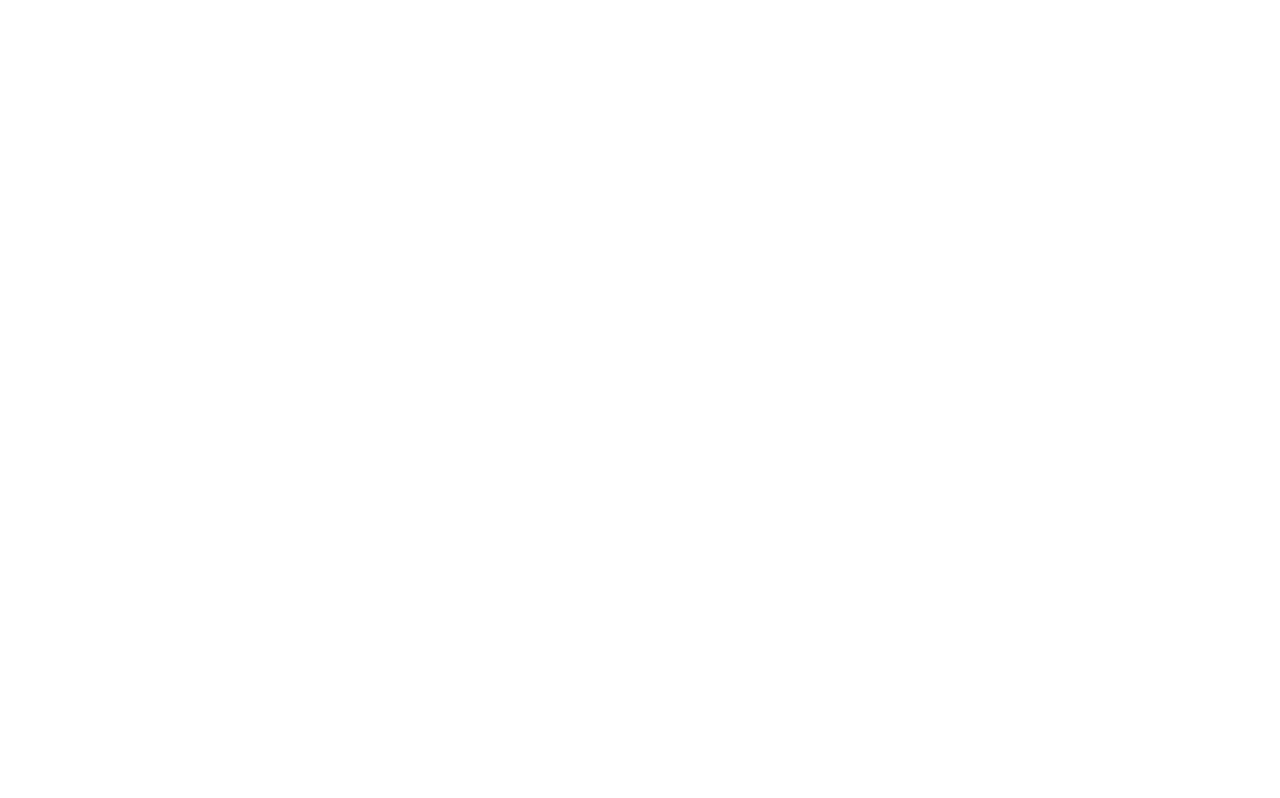
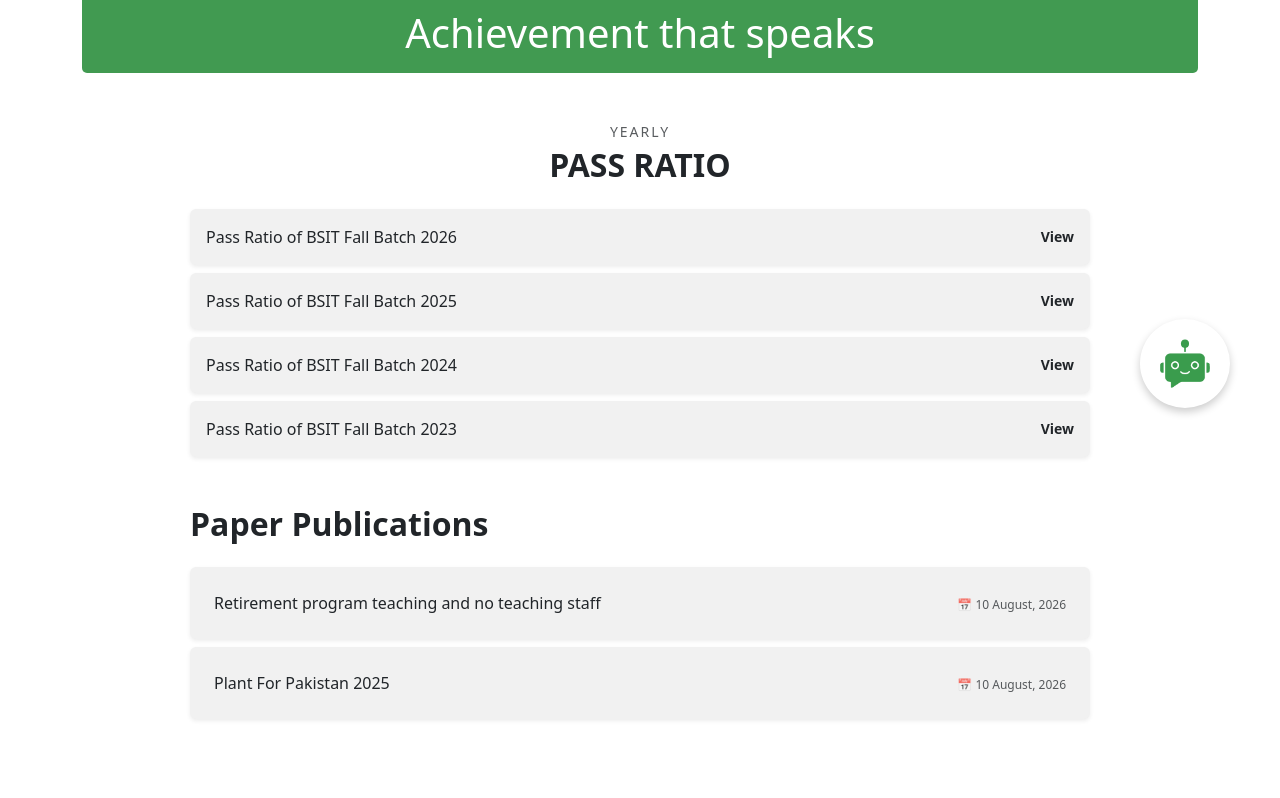
Before and after one commit to mahnooradnan491-boop/gcg, a React app in the folder frontend/: page /achievements in a window 1280 px wide. Before the commit this address had no page. Shown: the part 342-1140 px from the top of the page. Before the commit the page ends 800 px from the top, so only its background shows below. Built offline with nearby package versions, Linux system fonts and the light colour scheme; the HTML template or start-up script is replaced by a standard one.

Commit message:
done achievement

```diff
--- a/frontend/src/main.jsx
+++ b/frontend/src/main.jsx
@@ -10,6 +10,7 @@
 import Login from './views/login'
 import Register from './views/register'
 import Admission from './views/admission'
+import Achievements from './views/achievements'
 import Admin from './views/admin/admin'
 import ContactQuery from './Admin/pages/contactQuery'
 import NewsManagement from './Admin/pages/NewsManagement';
@@ -28,6 +29,7 @@
         <Route path="/gallery" element={<Gallery />} />
         <Route path="/programs" element={<Programs />} />
         <Route path="/admission" element={<Admission />} />
+         <Route path="/achievements" element={<Achievements />} />
         <Route path="/login" element={<Login />} />
         <Route path="/register" element={<Register />} />
 
--- /dev/null
+++ b/frontend/src/views/achievements.css
@@ -0,0 +1,26 @@
+.ls-wide {
+    letter-spacing: 2px;
+}
+
+.ratio-list .bg-light,
+.pub-list .bg-light {
+    background-color: #f1f1f1 !important; /* Image wala light gray */
+    transition: transform 0.2s;
+    border: none;
+}
+
+.ratio-list .bg-light:hover,
+.pub-list .bg-light:hover {
+    transform: translateX(5px);
+    background-color: #e9e9e9 !important;
+}
+
+.achievement-banner h2 {
+    font-size: 2.5rem;
+}
+
+@media (max-width: 768px) {
+    .achievement-banner h2 {
+        font-size: 1.5rem;
+    }
+}
--- /dev/null
+++ b/frontend/src/views/achievements.jsx
@@ -0,0 +1,73 @@
+import Chatbox from '../components/chatbox'
+import Header from '../components/header'
+import Footer from '../components/footer'
+import React from 'react'
+import './achievements.css'
+
+function Achievements() {
+  const passRatios = [
+    { year: "2026", title: "Pass Ratio of BSIT Fall Batch 2026" },
+    { year: "2025", title: "Pass Ratio of BSIT Fall Batch 2025" },
+    { year: "2024", title: "Pass Ratio of BSIT Fall Batch 2024" },
+    { year: "2023", title: "Pass Ratio of BSIT Fall Batch 2023" },
+  ];
+
+  const publications = [
+    { title: "Retirement program teaching and no teaching staff", date: "10 August, 2026" },
+    { title: "Plant For Pakistan 2025", date: "10 August, 2026" },
+  ];
+
+  return (
+
+     <>
+      <Chatbox />
+      <Header />
+    <div className="achievements-container bg-white pb-5">
+
+      <div className="container text-center py-5">
+        <p className="text-success small fst-italic mb-2">Contributions that leads to better Pakistan</p>
+        <h1 className="fw-bold display-4 mb-4">Focusing the quality <br /> Education</h1>
+
+        <div className="achievement-banner py-3 mb-5" style={{ backgroundColor: '#419a51', borderRadius: '5px' }}>
+          <h2 className="text-white m-0 fw-normal">Achievement that speaks</h2>
+        </div>
+
+
+        <div className="mt-5">
+          <p className="text-muted small mb-1 ls-wide">YEARLY</p>
+          <h2 className="fw-bold mb-4">PASS RATIO</h2>
+
+          <div className="ratio-list mx-auto" style={{ maxWidth: '900px' }}>
+            {passRatios.map((item, index) => (
+              <div key={index} className="d-flex justify-content-between align-items-center bg-light p-3 mb-2 rounded shadow-sm">
+                <span className="fw-medium">{item.title}</span>
+                <a href="#" className="text-dark small text-decoration-none fw-bold">View</a>
+              </div>
+            ))}
+          </div>
+        </div>
+
+
+        <div className="mt-5 text-start mx-auto" style={{ maxWidth: '900px' }}>
+          <h2 className="fw-bold mb-4">Paper Publications</h2>
+
+          <div className="pub-list">
+            {publications.map((pub, index) => (
+              <div key={index} className="d-flex justify-content-between align-items-center bg-light p-4 mb-2 rounded shadow-sm">
+                <span className="fw-medium text-dark">{pub.title}</span>
+                <div className="text-muted small">
+                  <i className="bi bi-calendar3 me-2"></i> {/* Bootstrap icon ya text */}
+                  <span style={{fontSize: '12px'}}>📅 {pub.date}</span>
+                </div>
+              </div>
+            ))}
+          </div>
+        </div>
+      </div>
+    </div>
+    <Footer />
+    </>
+  )
+}
+
+export default Achievements;
```
